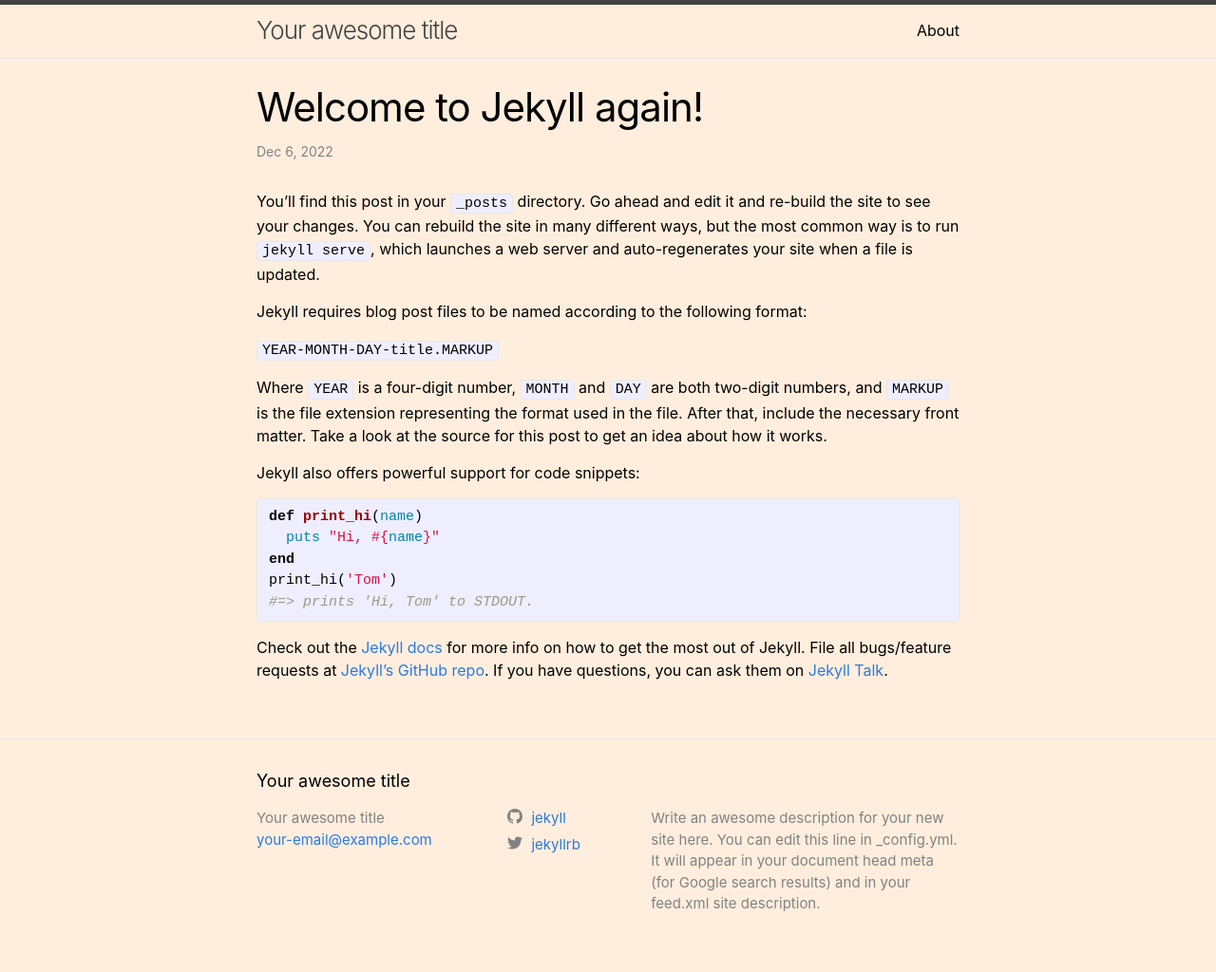
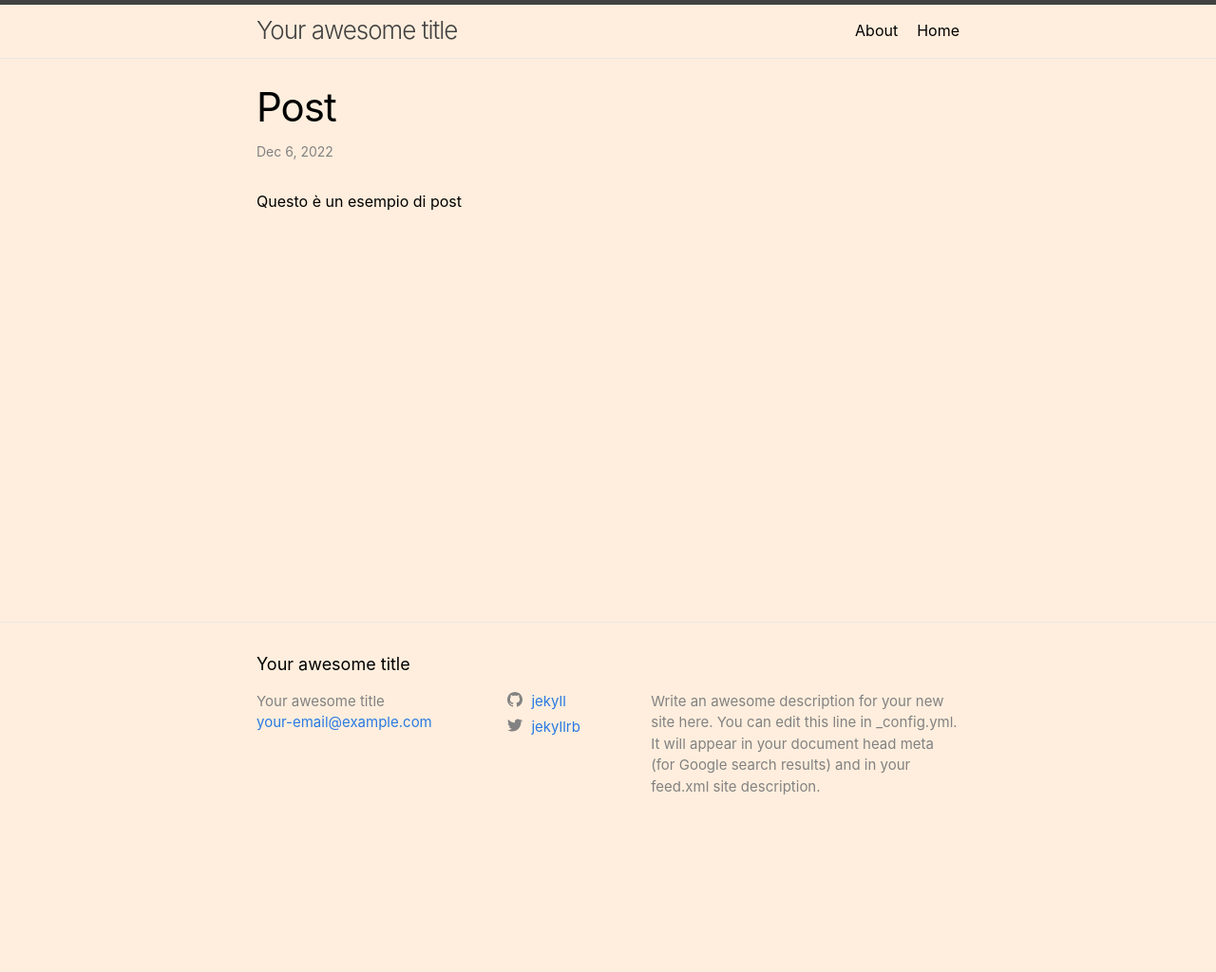
Before and after one commit to thatgiga/thatgiga.github.io, a Jekyll site: the page built from _posts/2022-12-06-welcome-to-jekyll-again.markdown, in a window 1280 px wide. Shown: the whole page at 95% size. Built offline with Jekyll 4.4.1, drawn with Linux system fonts in a browser that asks for light colours; after the commit the page ends 900 px from its top, so only the background shows below that.

Commit message:
test page and test post

```diff
--- a/_posts/2022-12-06-welcome-to-jekyll-again.markdown
+++ b/_posts/2022-12-06-welcome-to-jekyll-again.markdown
@@ -1,29 +1,7 @@
 ---
 layout: post
-title:  "Welcome to Jekyll again!"
+title:  "Post"
 date:   2022-12-06 11:32:58 +0100
 categories: jekyll update
 ---
-You’ll find this post in your `_posts` directory. Go ahead and edit it and re-build the site to see your changes. You can rebuild the site in many different ways, but the most common way is to run `jekyll serve`, which launches a web server and auto-regenerates your site when a file is updated.
-
-Jekyll requires blog post files to be named according to the following format:
-
-`YEAR-MONTH-DAY-title.MARKUP`
-
-Where `YEAR` is a four-digit number, `MONTH` and `DAY` are both two-digit numbers, and `MARKUP` is the file extension representing the format used in the file. After that, include the necessary front matter. Take a look at the source for this post to get an idea about how it works.
-
-Jekyll also offers powerful support for code snippets:
-
-{% highlight ruby %}
-def print_hi(name)
-  puts "Hi, #{name}"
-end
-print_hi('Tom')
-#=> prints 'Hi, Tom' to STDOUT.
-{% endhighlight %}
-
-Check out the [Jekyll docs][jekyll-docs] for more info on how to get the most out of Jekyll. File all bugs/feature requests at [Jekyll’s GitHub repo][jekyll-gh]. If you have questions, you can ask them on [Jekyll Talk][jekyll-talk].
-
-[jekyll-docs]: https://jekyllrb.com/docs/home
-[jekyll-gh]:   https://github.com/jekyll/jekyll
-[jekyll-talk]: https://talk.jekyllrb.com/
+Questo è un esempio di post
```
Also changed, not shown: home.markdown (added, +7 -0 lines), 12 other files.
